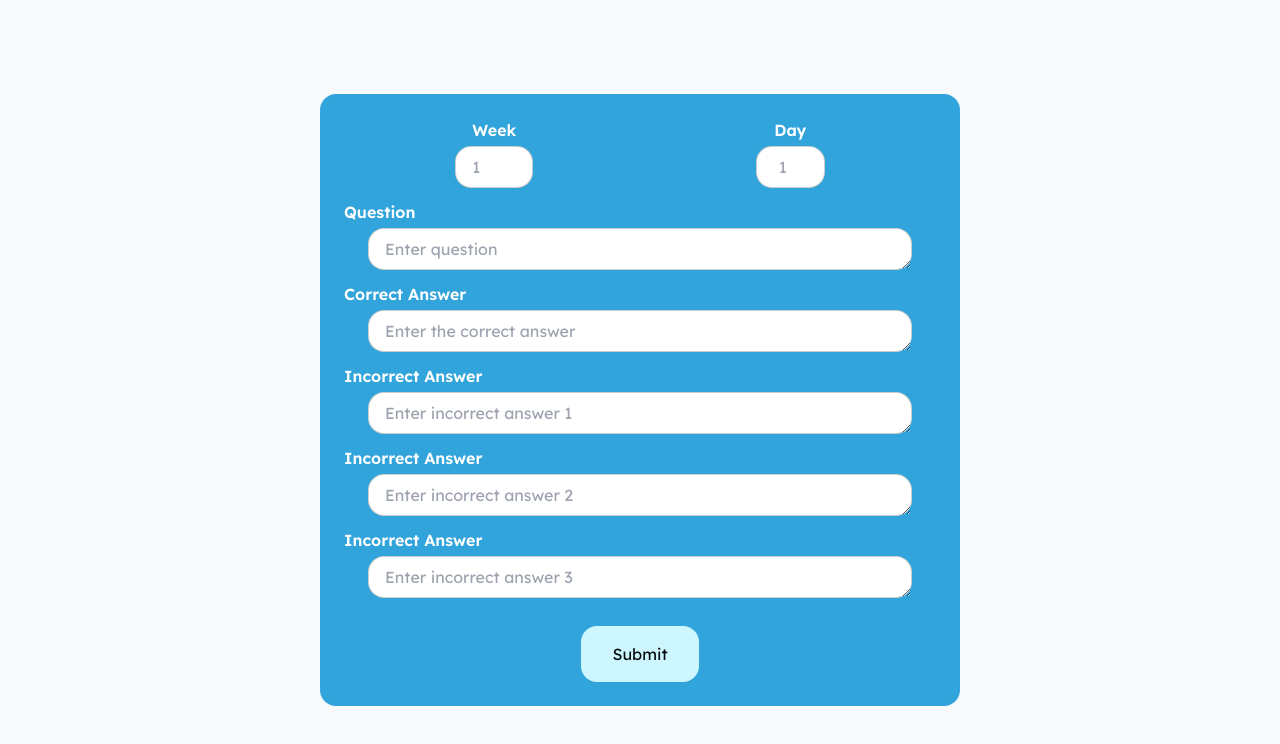
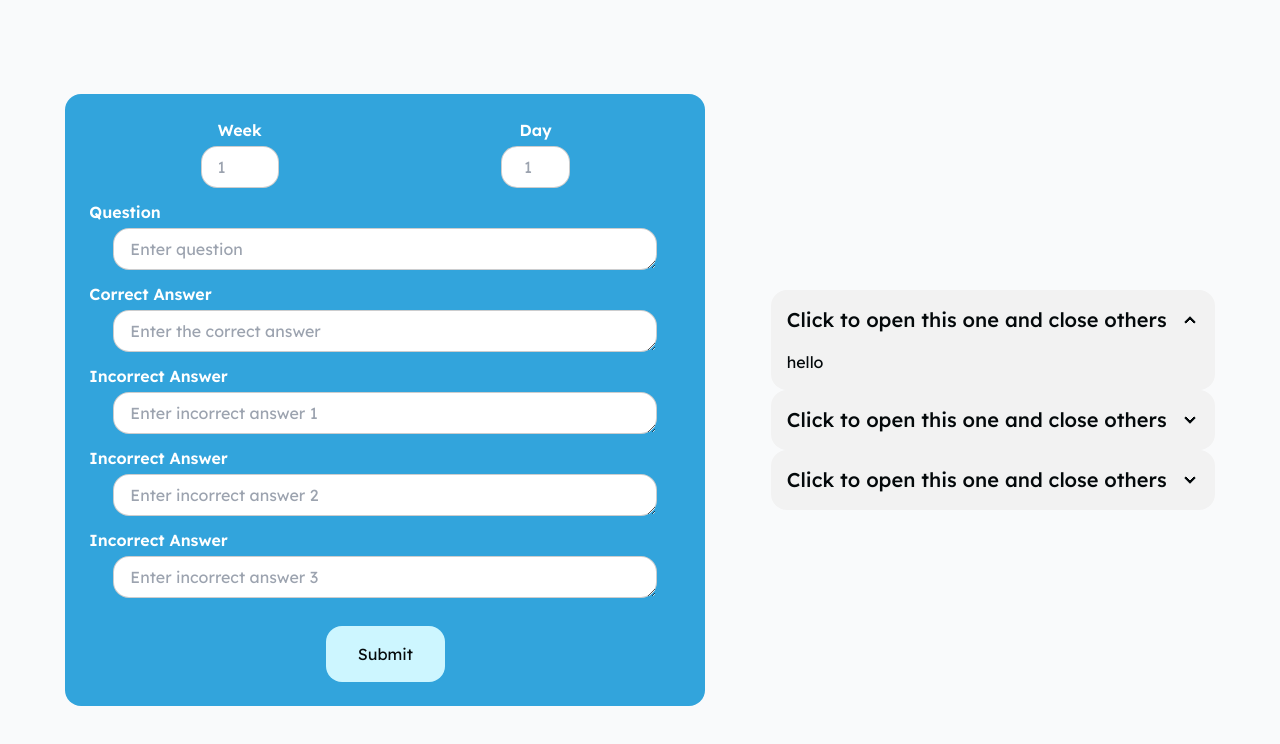
Before and after one commit to SchoolOfCode/bc16-final-projects-team_algorhythm, a Next.js app: page /quizcreation in a window 1280 px wide. Shown: the top 744 px of the page. Built offline with nearby package versions, Linux system fonts and the light colour scheme; no server answers; what tailwindcss-animated would draw is missing.

Commit message:
added new component

```diff
--- a/app/quizcreation/page.tsx
+++ b/app/quizcreation/page.tsx
@@ -4,6 +4,8 @@ import { createClient } from "@supabase/supabase-js";
 import * as yup from "yup";
 import { useState } from "react";
 import { v4 as uuidv4 } from 'uuid';
+
+import { EditQuizzes } from "@/components/EditQuizzes";
 
 const supabase = createClient(
   process.env.NEXT_PUBLIC_SUPABASE_URL!,
@@ -225,6 +227,7 @@ export default function QuizCreation() {
           </Form>
         )}
       </Formik>
+      <EditQuizzes/>
     </div>
   );
 }
--- /dev/null
+++ b/components/EditQuizzes.tsx
@@ -0,0 +1,36 @@
+"use client";
+
+export function EditQuizzes() {
+
+    return (
+        <div>
+        <div className="collapse collapse-arrow bg-base-200">
+        <input type="radio" name="my-accordion-2" defaultChecked />
+        <div className="collapse-title text-xl font-medium">
+          Click to open this one and close others
+        </div>
+        <div className="collapse-content">
+          <p>hello</p>
+        </div>
+      </div>
+      <div className="collapse collapse-arrow bg-base-200">
+        <input type="radio" name="my-accordion-2" />
+        <div className="collapse-title text-xl font-medium">
+          Click to open this one and close others
+        </div>
+        <div className="collapse-content">
+          <p>hello</p>
+        </div>
+      </div>
+      <div className="collapse collapse-arrow bg-base-200">
+        <input type="radio" name="my-accordion-2" />
+        <div className="collapse-title text-xl font-medium">
+          Click to open this one and close others
+        </div>
+        <div className="collapse-content">
+          <p>hello</p>
+        </div>
+      </div>
+      </div>
+    );
+  }
```
